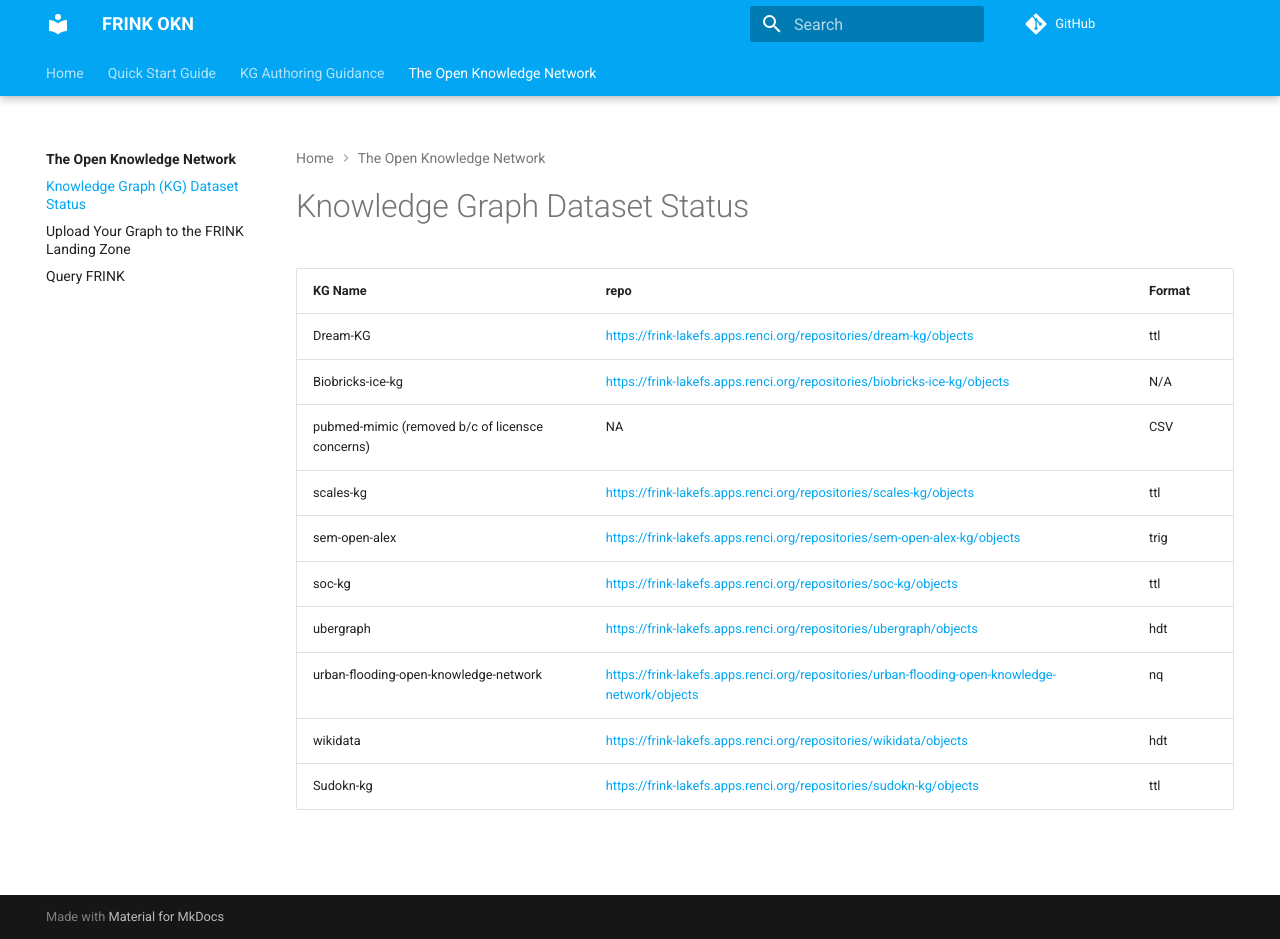
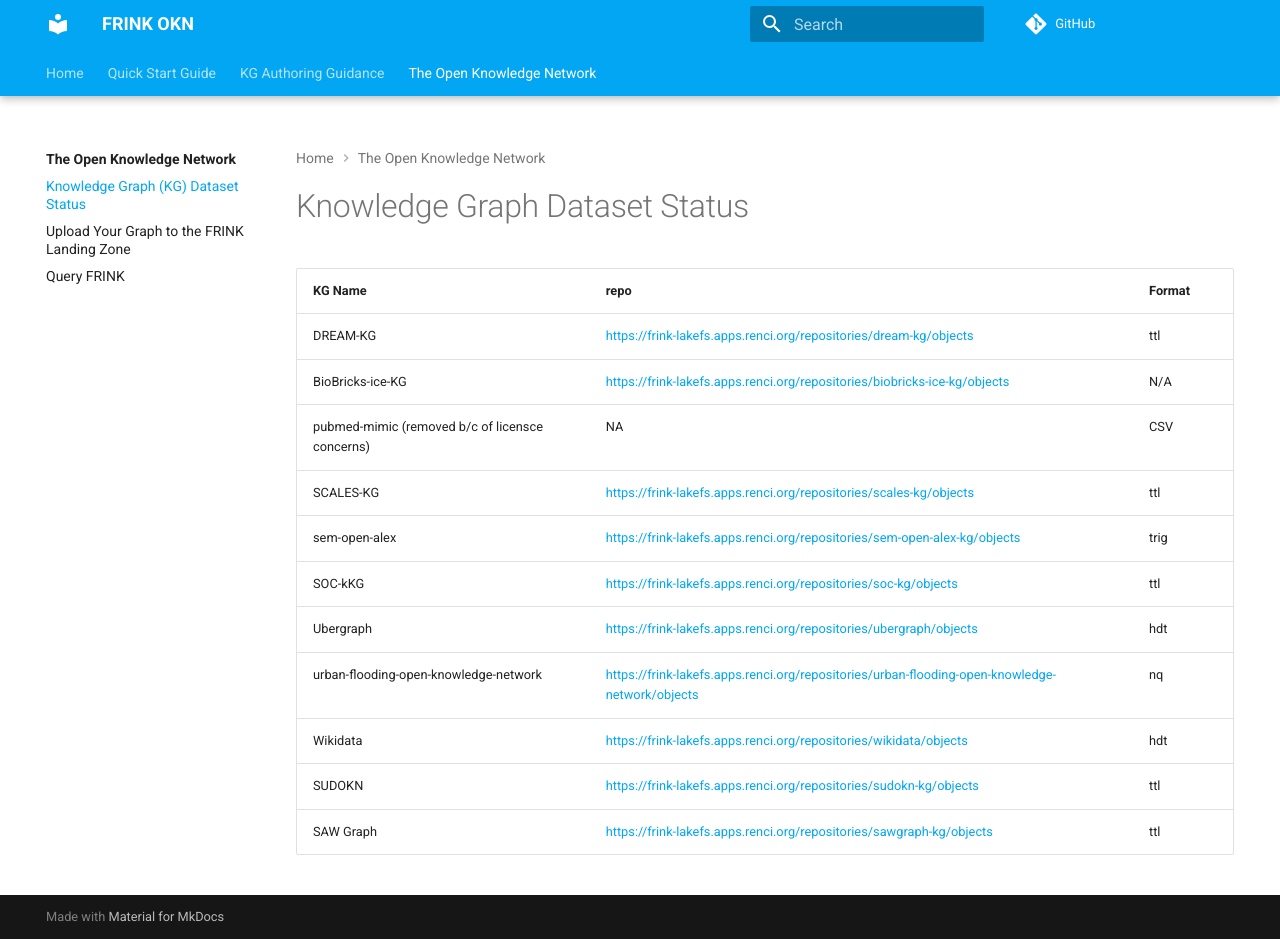
Before and after one commit to frink-okn/frink-landing-zone, an MkDocs documentation site: the page built from docs/okn/kgstatus.md, in a window 1280 px wide and 939 px high. Built offline with MkDocs 1.6.1 and Material for MkDocs 9.7.7, drawn with Linux system fonts in a browser that asks for light colours; comment, search, counter and statistics services are not loaded.

Commit message:
Updating page

```diff
--- a/docs/okn/kgstatus.md
+++ b/docs/okn/kgstatus.md
@@ -2,13 +2,14 @@
 
 | KG Name                                          | repo                                                                                                                                                                                             | Format |
 |--------------------------------------------------|--------------------------------------------------------------------------------------------------------------------------------------------------------------------------------------------------|--------|
-| Dream-KG                                         | [https://frink-lakefs.apps.renci.org/repositories/dream-kg/objects](https://frink-lakefs.apps.renci.org/repositories/dream-kg/objects)                                                           | ttl    |
-| Biobricks-ice-kg                                 | [https://frink-lakefs.apps.renci.org/repositories/biobricks-ice-kg/objects](https://frink-lakefs.apps.renci.org/repositories/biobricks-ice-kg/objects)                                           | N/A    |
+| DREAM-KG                                         | [https://frink-lakefs.apps.renci.org/repositories/dream-kg/objects](https://frink-lakefs.apps.renci.org/repositories/dream-kg/objects)                                                           | ttl    |
+| BioBricks-ice-KG                                 | [https://frink-lakefs.apps.renci.org/repositories/biobricks-ice-kg/objects](https://frink-lakefs.apps.renci.org/repositories/biobricks-ice-kg/objects)                                           | N/A    |
 | pubmed-mimic  (removed b/c of licensce concerns) | NA                                                   | CSV    |
-| scales-kg                                        | [https://frink-lakefs.apps.renci.org/repositories/scales-kg/objects](https://frink-lakefs.apps.renci.org/repositories/scales-kg/objects)                                                         | ttl    |
+| SCALES-KG                                        | [https://frink-lakefs.apps.renci.org/repositories/scales-kg/objects](https://frink-lakefs.apps.renci.org/repositories/scales-kg/objects)                                                         | ttl    |
 | sem-open-alex                                    | [https://frink-lakefs.apps.renci.org/repositories/sem-open-alex-kg/objects](https://frink-lakefs.apps.renci.org/repositories/sem-open-alex-kg/objects)                                           | trig   |
-| soc-kg                                           | [https://frink-lakefs.apps.renci.org/repositories/soc-kg/objects](https://frink-lakefs.apps.renci.org/repositories/soc-kg/objects)                                                               | ttl   |
-| ubergraph                                        | [https://frink-lakefs.apps.renci.org/repositories/ubergraph/objects](https://frink-lakefs.apps.renci.org/repositories/ubergraph/objects)                                                         | hdt    |
+| SOC-kKG                                           | [https://frink-lakefs.apps.renci.org/repositories/soc-kg/objects](https://frink-lakefs.apps.renci.org/repositories/soc-kg/objects)                                                               | ttl   |
+| Ubergraph                                        | [https://frink-lakefs.apps.renci.org/repositories/ubergraph/objects](https://frink-lakefs.apps.renci.org/repositories/ubergraph/objects)                                                         | hdt    |
 | urban-flooding-open-knowledge-network            | [https://frink-lakefs.apps.renci.org/repositories/urban-flooding-open-knowledge-network/objects](https://frink-lakefs.apps.renci.org/repositories/urban-flooding-open-knowledge-network/objects) | nq     |
-| wikidata                                         | [https://frink-lakefs.apps.renci.org/repositories/wikidata/objects](https://frink-lakefs.apps.renci.org/repositories/wikidata/objects)                                                           | hdt    |
-| Sudokn-kg                                        | [https://frink-lakefs.apps.renci.org/repositories/sudokn-kg/objects](https://frink-lakefs.apps.renci.org/repositories/sudokn-kg/objects)                                                           | ttl    |
+| Wikidata                                         | [https://frink-lakefs.apps.renci.org/repositories/wikidata/objects](https://frink-lakefs.apps.renci.org/repositories/wikidata/objects)                                                           | hdt    |
+| SUDOKN                                        | [https://frink-lakefs.apps.renci.org/repositories/sudokn-kg/objects](https://frink-lakefs.apps.renci.org/repositories/sudokn-kg/objects)                                                           | ttl    |
+| SAW Graph                                       | [https://frink-lakefs.apps.renci.org/repositories/sawgraph-kg/objects](https://frink-lakefs.apps.renci.org/repositories/sawgraph-kg/objects)                                                           | ttl    |
```
